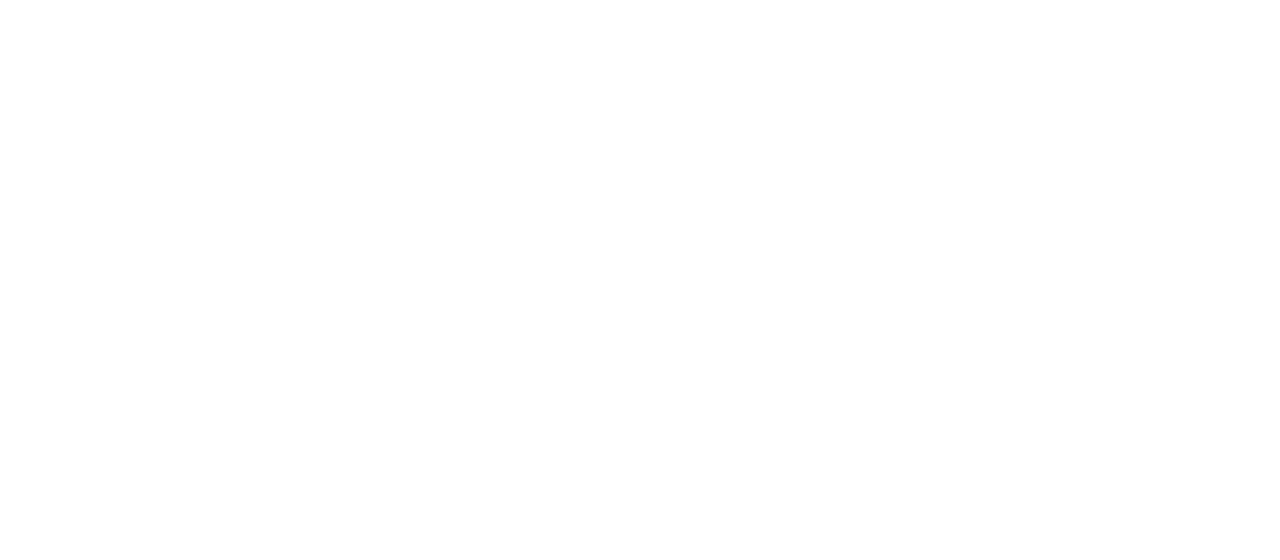
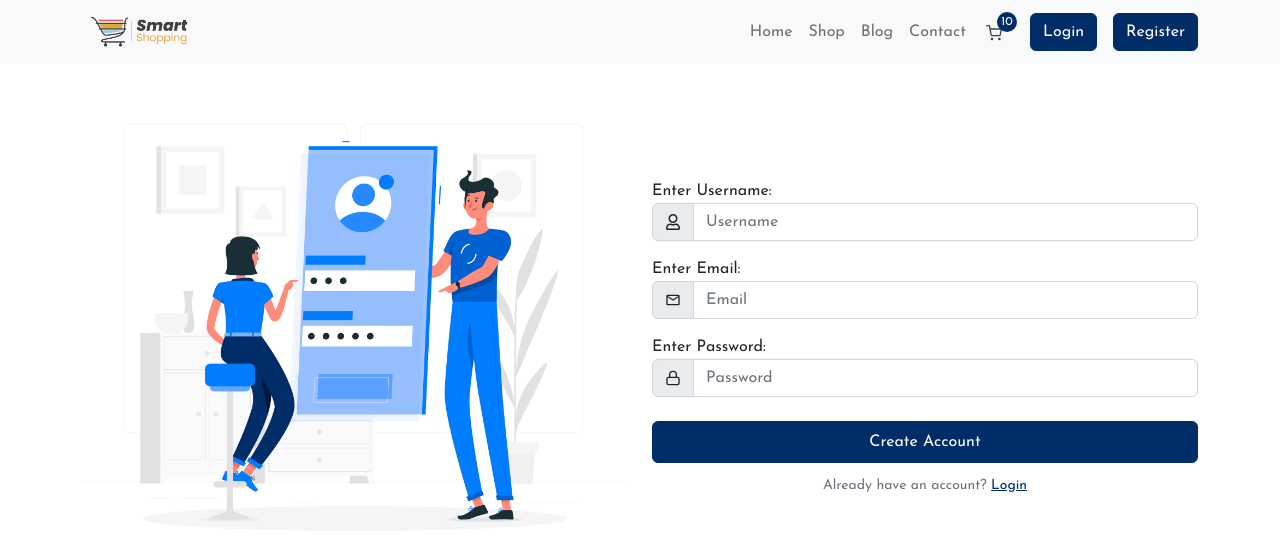
Before and after one commit to hossainrabbi/smart-shopping, a React (Create React App) app in the folder client/: page /register in a window 1280 px wide. Before the commit this address had no page. Shown: the top 560 px of the page. Built offline with nearby package versions, Linux system fonts and the light colour scheme; the HTML template or start-up script is replaced by a standard one.

Commit message:
login and register page design

```diff
--- a/client/src/App.jsx
+++ b/client/src/App.jsx
@@ -1,12 +1,17 @@
 import React from 'react';
 import { BrowserRouter, Routes, Route } from 'react-router-dom';
 import PublicLayout from './components/layout/PublicLayout';
+import Login from './components/pages/Login/Login';
+import Register from './components/pages/Register/Register';
 
 const App = () => {
   return (
     <BrowserRouter>
       <Routes>
-        <Route path="" element={<PublicLayout />}></Route>
+        <Route path="" element={<PublicLayout />}>
+          <Route path="register" element={<Register />} />
+          <Route path="login" element={<Login />} />
+        </Route>
       </Routes>
     </BrowserRouter>
   );
--- a/client/src/components/NavBar/Navbar.scss
+++ b/client/src/components/NavBar/Navbar.scss
@@ -7,7 +7,7 @@
 }
 
 .badge__style {
-  color: $main;
+  color: $sub-main;
   span {
     height: 20px;
     width: 20px;
--- /dev/null
+++ b/client/src/components/common/InputFormGroup.jsx
@@ -0,0 +1,25 @@
+import React from 'react';
+import { Form, InputGroup } from 'react-bootstrap';
+
+const InputFormGroup = ({ icon: Icon, label }) => {
+  return (
+    <>
+      <Form.Label htmlFor={`${label}-id`} className="mb-0">
+        {`Enter ${label}:`}
+      </Form.Label>
+      <InputGroup className="mb-3">
+        <InputGroup.Text id={`${label}-aria`}>
+          <Icon />
+        </InputGroup.Text>
+        <Form.Control
+          type="text"
+          id={`${label}-id`}
+          placeholder={label}
+          aria-describedby={`${label}-aria`}
+        />
+      </InputGroup>
+    </>
+  );
+};
+
+export default InputFormGroup;
--- a/client/src/components/layout/PublicLayout.jsx
+++ b/client/src/components/layout/PublicLayout.jsx
@@ -1,10 +1,12 @@
 import React from 'react';
+import { Outlet } from 'react-router-dom';
 import NavBar from '../NavBar/NavBar';
 
 const PublicLayout = () => {
   return (
     <main>
       <NavBar />
+      <Outlet />
     </main>
   );
 };
--- /dev/null
+++ b/client/src/components/pages/Login/Login.jsx
@@ -0,0 +1,33 @@
+import React from 'react';
+import { Button, Col, Container, Form, Row } from 'react-bootstrap';
+import { MdOutlineMailOutline } from 'react-icons/md';
+import { FiLock } from 'react-icons/fi';
+import { Link } from 'react-router-dom';
+import LoginImage from '../../../images/login.jpg';
+import InputFormGroup from '../../common/InputFormGroup';
+
+const Login = () => {
+  return (
+    <Container>
+      <Row className="align-items-center">
+        <Col md={6}>
+          <img src={LoginImage} alt="LoginImage" />
+        </Col>
+        <Col md={6}>
+          <Form>
+            <InputFormGroup icon={MdOutlineMailOutline} label="Email" />
+            <InputFormGroup icon={FiLock} label="Password" />
+            <Button type="submit" className="w-100 py-2 my-2">
+              Login Account
+            </Button>
+            <Form.Text className="text-center d-block" muted>
+              Don't have any account? <Link to="/register">Register</Link>
+            </Form.Text>
+          </Form>
+        </Col>
+      </Row>
+    </Container>
+  );
+};
+
+export default Login;
--- /dev/null
+++ b/client/src/components/pages/Register/Register.jsx
@@ -0,0 +1,37 @@
+import React from 'react';
+import { Button, Col, Container, Form, Row } from 'react-bootstrap';
+import { MdOutlineMailOutline } from 'react-icons/md';
+import { FaRegUser } from 'react-icons/fa';
+import { FiLock } from 'react-icons/fi';
+import { Link } from 'react-router-dom';
+import RegisterImage from '../../../images/register.jpg';
+import InputFormGroup from '../../common/InputFormGroup';
+
+const Register = () => {
+  return (
+    <Container>
+      <Row className="align-items-center">
+        <Col md={6}>
+          <img src={RegisterImage} alt="RegisterImage" />
+        </Col>
+        <Col md={6}>
+          <Form>
+            <InputFormGroup icon={FaRegUser} label="Username" />
+            <InputFormGroup icon={MdOutlineMailOutline} label="Email" />
+            <InputFormGroup icon={FiLock} label="Password" />
+
+            <Button type="submit" className="w-100 py-2 my-2">
+              Create Account
+            </Button>
+
+            <Form.Text className="text-center d-block" muted>
+              Already have an account? <Link to="/login">Login</Link>
+            </Form.Text>
+          </Form>
+        </Col>
+      </Row>
+    </Container>
+  );
+};
+
+export default Register;
--- a/client/src/index.scss
+++ b/client/src/index.scss
@@ -1,6 +1,7 @@
 @import url('https://fonts.googleapis.com/css2?family=Josefin+Sans:wght@300;400;500;600;700&display=swap');
 
-$main: #424043;
+$main: #002d68;
+$sub-main: #424043;
 $white: #ffffff;
 
 $primary: $main;
@@ -10,3 +11,8 @@
 body {
   font-family: 'Josefin Sans', sans-serif;
 }
+
+img {
+  max-width: 100%;
+  max-height: 100%;
+}
```
Also changed, not shown: client/src/images/login.jpg (added), client/src/images/register.jpg (added).
